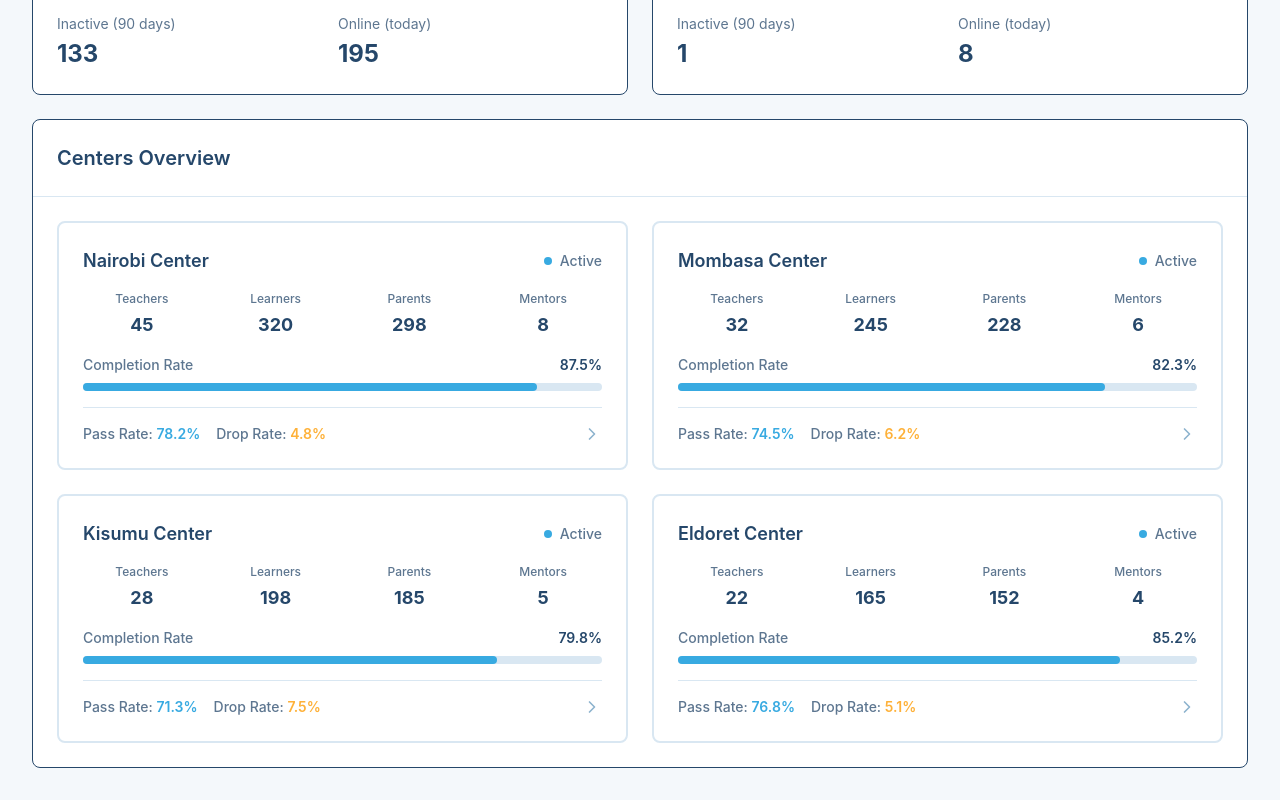
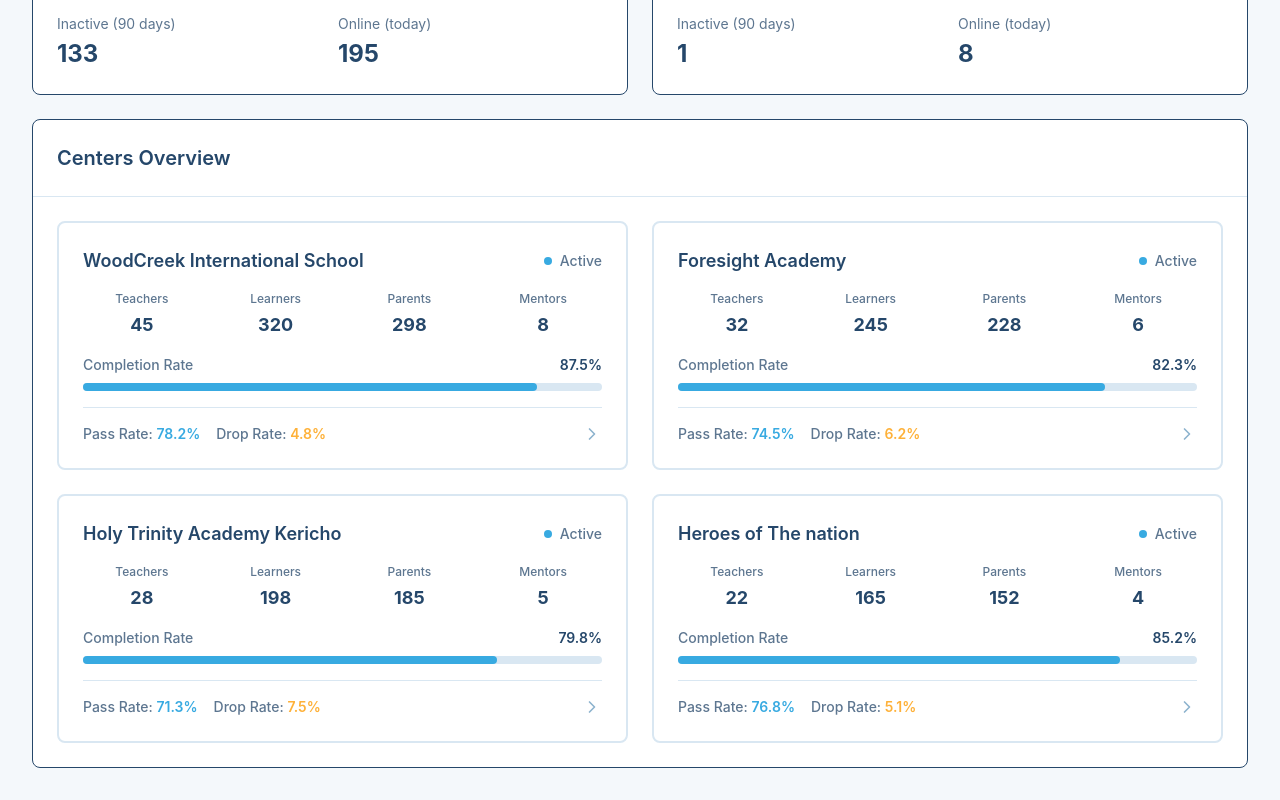
Before and after one commit to kkg-kevin/center_dashboard, a React (Vite) app: page / in a window 1280 px wide. Shown: the part 972-1772 px from the top of the page. Built offline with nearby package versions, Linux system fonts and the light colour scheme.

Commit message:
Mock data

```diff
--- a/src/app/App.tsx
+++ b/src/app/App.tsx
@@ -6,7 +6,7 @@ const mockData = {
   centers: [
     {
       id: 1,
-      name: 'Nairobi Center',
+      name: 'WoodCreek International School',
       branches: [
         { id: 'nai-1', name: 'Nairobi Branch A' },
         { id: 'nai-2', name: 'Nairobi Branch B' },
@@ -98,7 +98,7 @@ const mockData = {
     },
     {
       id: 2,
-      name: 'Mombasa Center',
+      name: 'Foresight Academy',
       branches: [
         { id: 'mom-1', name: 'Mombasa Branch A' },
         { id: 'mom-2', name: 'Mombasa Branch B' }
@@ -174,7 +174,7 @@ const mockData = {
     },
     {
       id: 3,
-      name: 'Kisumu Center',
+      name: 'Holy Trinity Academy Kericho',
       branches: [
         { id: 'kis-1', name: 'Kisumu Branch A' }
       ],
@@ -238,7 +238,7 @@ const mockData = {
     },
     {
       id: 4,
-      name: 'Eldoret Center',
+      name: 'Heroes of The nation',
       branches: [
         { id: 'eld-1', name: 'Eldoret Branch A' },
         { id: 'eld-2', name: 'Eldoret Branch B' }
```
